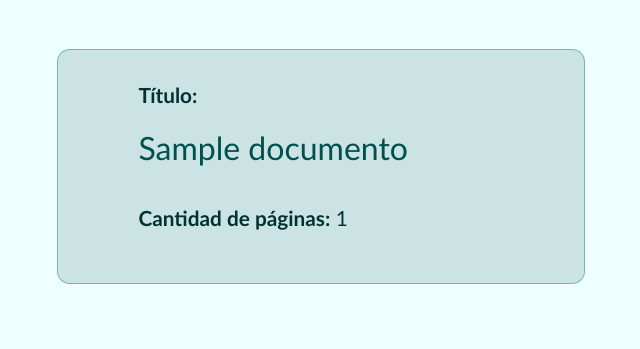
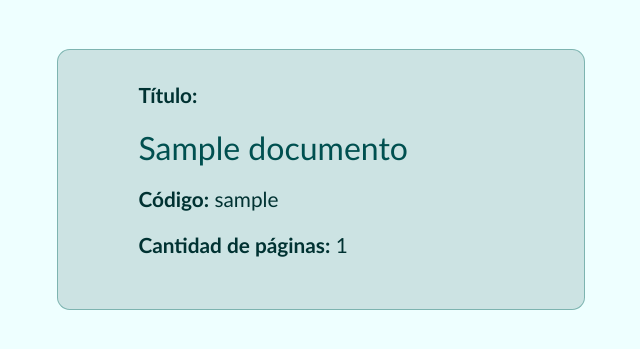
Before and after one commit to Informatorio2021COM05/legalDocs, a Django app: page /lista_documentos/ in a window 1280 px wide. Shown: the part 246-595 px from the top of the page, without its empty margins (332-972 px from the left). Run offline with Django 3.2, Linux system fonts and the light colour scheme; a user stored in the database is signed in; tables that the repository leaves empty hold one stand-in row (values such as "Sample post").

Commit message:
Añadido el código del documento a la info mostrada en la lista de documentos

```diff
--- a/templates/principal/lista_documentos.html
+++ b/templates/principal/lista_documentos.html
@@ -10,7 +10,8 @@
                 <li>
                     <p><strong>Título:</strong></p>
                     <a href=" {% url 'principal:detalle_documento' documento.slug %} " >{{ documento.titulo }}</a>
-                    <br><br><br>
+                    <br><br>
+                    <p><strong>Código:</strong> {{documento.slug}} </p>
                     <p><strong>Cantidad de páginas:</strong> {{ documento.paginas }}</p>
                     {% if not documento.archivo %}
                         <p><strong>Archivo no cargado</strong></p>
```
